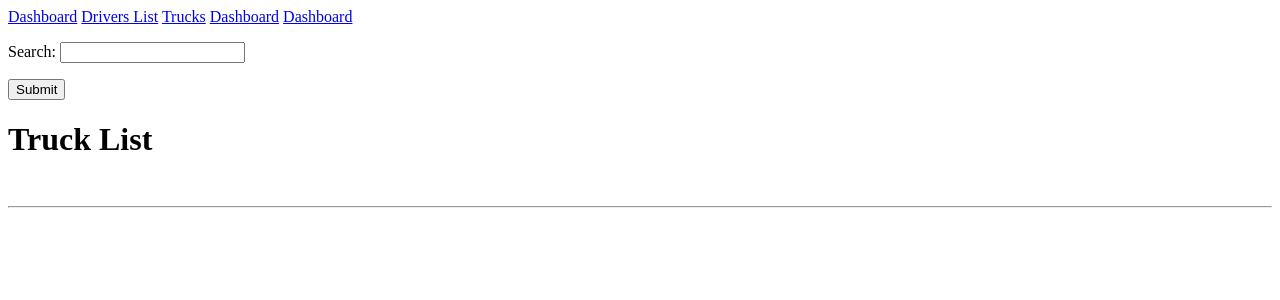
After one commit to rex-roxie/Zuri_Project, a Django app: page /trucks in a window 1280 px wide. The commit adds this page. Shown: the top 300 px of the page. Run offline with Django 4.2, Linux system fonts and the light colour scheme; a user stored in the database is signed in; data that the repository does not hold is empty.

Commit message:
add truck search

```diff
--- a/zuri_project/templates/base.html
+++ b/zuri_project/templates/base.html
@@ -7,6 +7,13 @@
     <title>{% block title %}{% endblock %}</title>
 </head>
 <body>
+    <nav>
+        <a href="/">Dashboard</a>
+        <a href="drivers">Drivers List</a>
+        <a href="/">Trucks</a>
+        <a href="/">Dashboard</a>
+        <a href="/">Dashboard</a>
+    </nav>
     {% block content %}
     {% endblock %}
 </body>
--- /dev/null
+++ b/zuri_project/templates/trucks/trucks_list.html
@@ -0,0 +1,24 @@
+{% extends 'base.html' %}
+
+{% block title %}
+Truck List
+{% endblock %}
+{% block content %}
+
+<form method="POST" action="">
+    {% csrf_token %}
+    {{form.as_p}}
+    <input type="submit">
+</form>
+
+<h1>Truck List</h1>
+<br>
+<hr>
+{% for truck in trucks%}
+    <br>
+    <a href="{% url 'truck_info' truck.id %}">{{truck.first_name}}</a>
+    <p>{{truck.first_name}}</p>
+    <br>
+    <hr>
+{% endfor %}
+{% endblock %}
--- /dev/null
+++ b/zuri_project/trucks/forms.py
@@ -0,0 +1,4 @@
+from django import forms
+
+class SearchTruckForm(forms.Form):
+    search = forms.CharField(max_length=50, required=False)
--- a/zuri_project/trucks/views.py
+++ b/zuri_project/trucks/views.py
@@ -1,3 +1,31 @@
 from django.shortcuts import render
+from .models import Truck
+from django.contrib.auth.decorators import login_required
+from .forms import SearchTruckForm
 
 # Create your views here.
+@login_required
+def trucks_list(request):
+    form = SearchTruckForm()
+
+    if request.method == "POST":
+        form = SearchTruckForm(request.POST)
+        if form.is_valid():
+            search = form.cleaned_data['search']
+
+            if search == "":
+                trucks = Truck.objects.all()
+
+            else:
+                trucks = Truck.objects.filter(truck_number__contains=search)
+
+    else:
+        form = SearchTruckForm()
+        trucks = Truck.objects.all()
+
+    return render(request, 'trucks/trucks_list.html', {'trucks':trucks, 'form': form})
+
+@login_required
+def truck_info(request, truck_id):
+    truck = Truck.objects.get(pk=truck_id)
+    return render(request, 'trucks/truck_info.html', {'truck':truck})
--- a/zuri_project/zuri_project/urls.py
+++ b/zuri_project/zuri_project/urls.py
@@ -17,6 +17,7 @@ from django.contrib import admin
 from django.urls import path, include
 from authentication.views import index
 from drivers.views import driver_info, drivers_list
+from trucks.views import truck_info, trucks_list
 
 urlpatterns = [
     path('admin/', admin.site.urls),
@@ -24,4 +25,6 @@ urlpatterns = [
     path('', include('django.contrib.auth.urls')),
     path('drivers', drivers_list),
     path('driver/<driver_id>', driver_info, name='driver_info'),
+    path('trucks', trucks_list),
+    path('truck/<truck_id>', truck_info, name='truck_info'),
 ]
```
Also changed, not shown: zuri_project/templates/trucks/trucks_info.html (added, +9 -0 lines).
